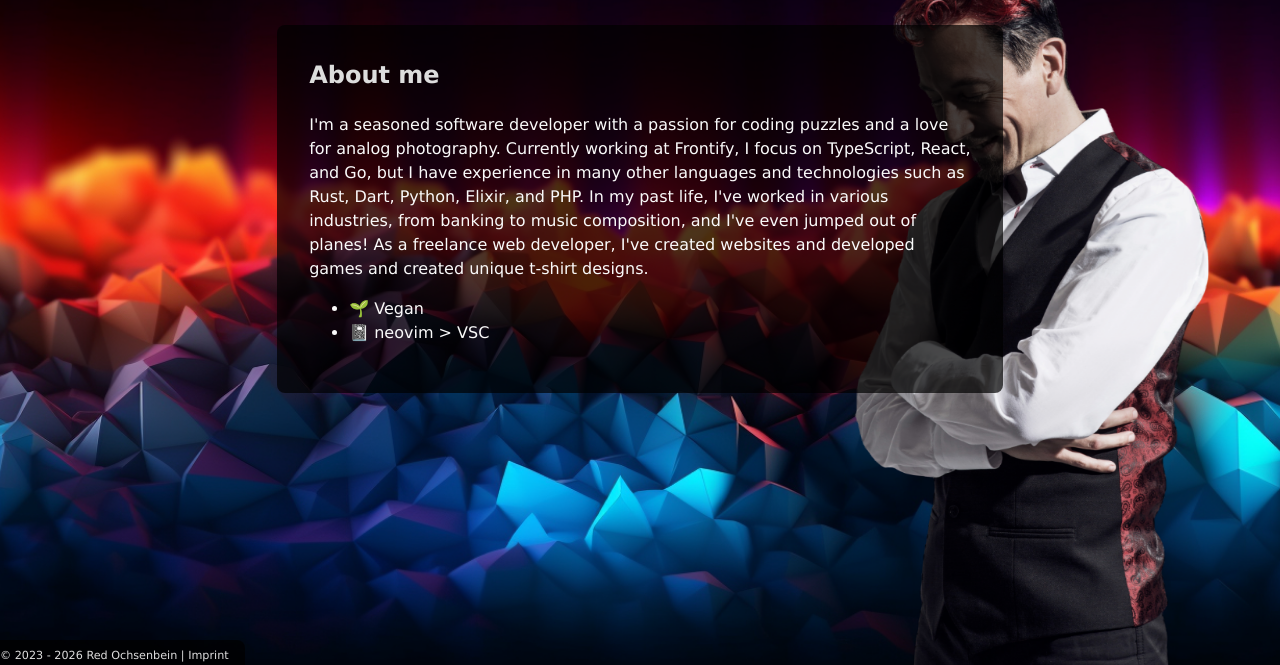
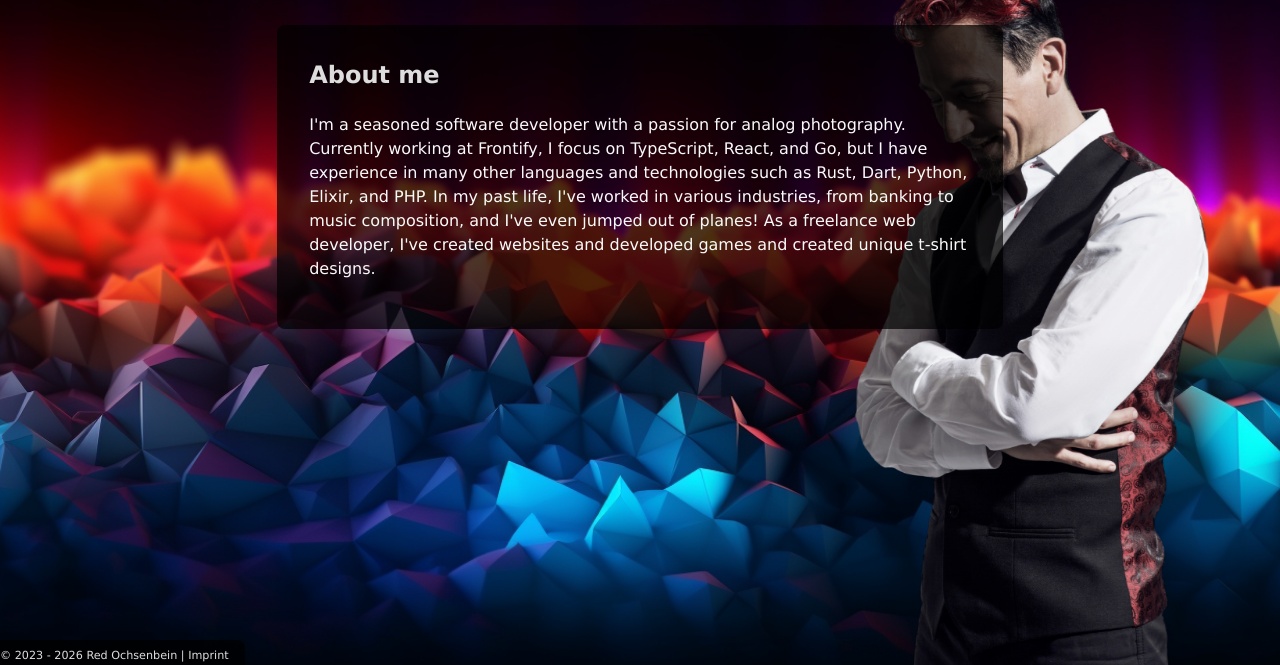
Before and after one commit to syeo66/ochsenbein.red-2023, an Astro site: page / in a window 1280 px wide. Shown: the part 135-800 px from the top of the page. Built offline with nearby package versions, Linux system fonts and the light colour scheme; Astro itself is replaced by a stand-in of ours.

Commit message:
update landing page

```diff
--- a/src/pages/index.astro
+++ b/src/pages/index.astro
@@ -5,16 +5,12 @@ import Layout from "../layouts/Page.astro";
 <Layout>
   <h2>About me</h2>
   <p>
-    I'm a seasoned software developer with a passion for coding puzzles and a love for analog photography. Currently
-    working at Frontify, I focus on TypeScript, React, and Go, but I have experience in many other languages and
-    technologies such as Rust, Dart, Python, Elixir, and PHP. In my past life, I've worked in various industries, from
-    banking to music composition, and I've even jumped out of planes! As a freelance web developer, I've created
-    websites and developed games and created unique t-shirt designs.
+    I'm a seasoned software developer with a passion for analog photography. Currently working at Frontify, I focus on
+    TypeScript, React, and Go, but I have experience in many other languages and technologies such as Rust, Dart,
+    Python, Elixir, and PHP. In my past life, I've worked in various industries, from banking to music composition, and
+    I've even jumped out of planes! As a freelance web developer, I've created websites and developed games and created
+    unique t-shirt designs.
   </p>
-  <ul>
-    <li>🌱 Vegan</li>
-    <li>📓 neovim &gt; VSC</li>
-  </ul>
 </Layout>
 
 <style>
```
